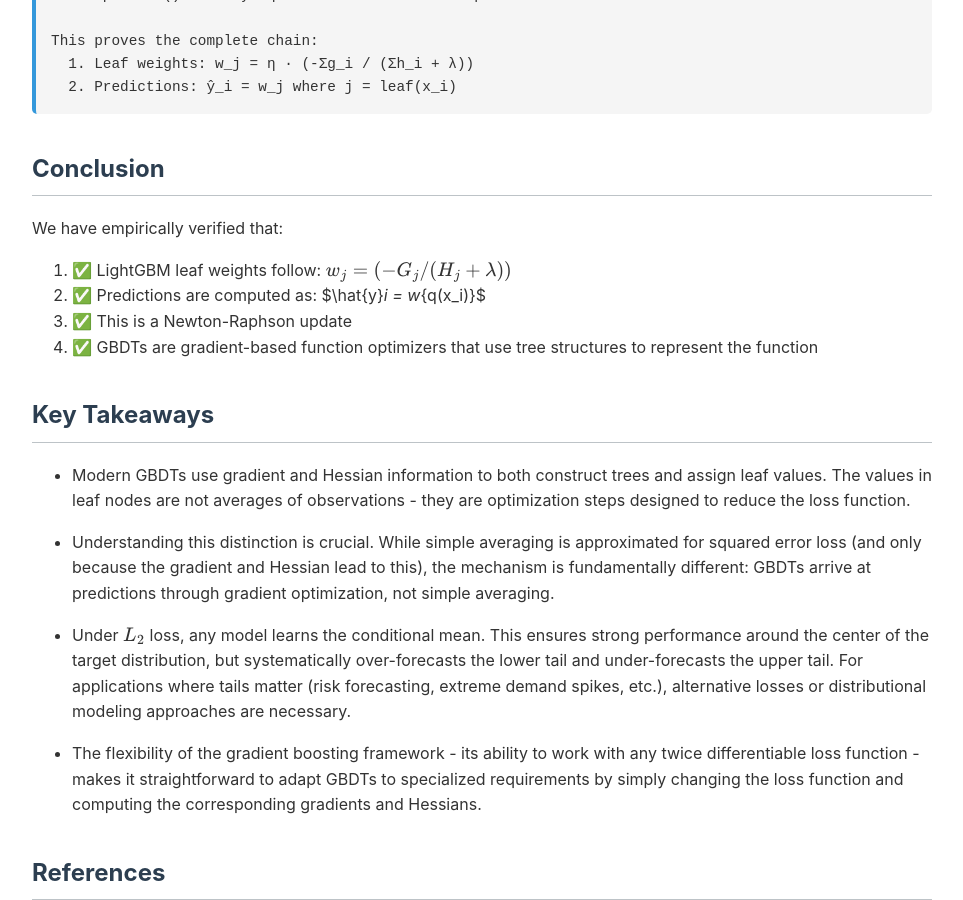
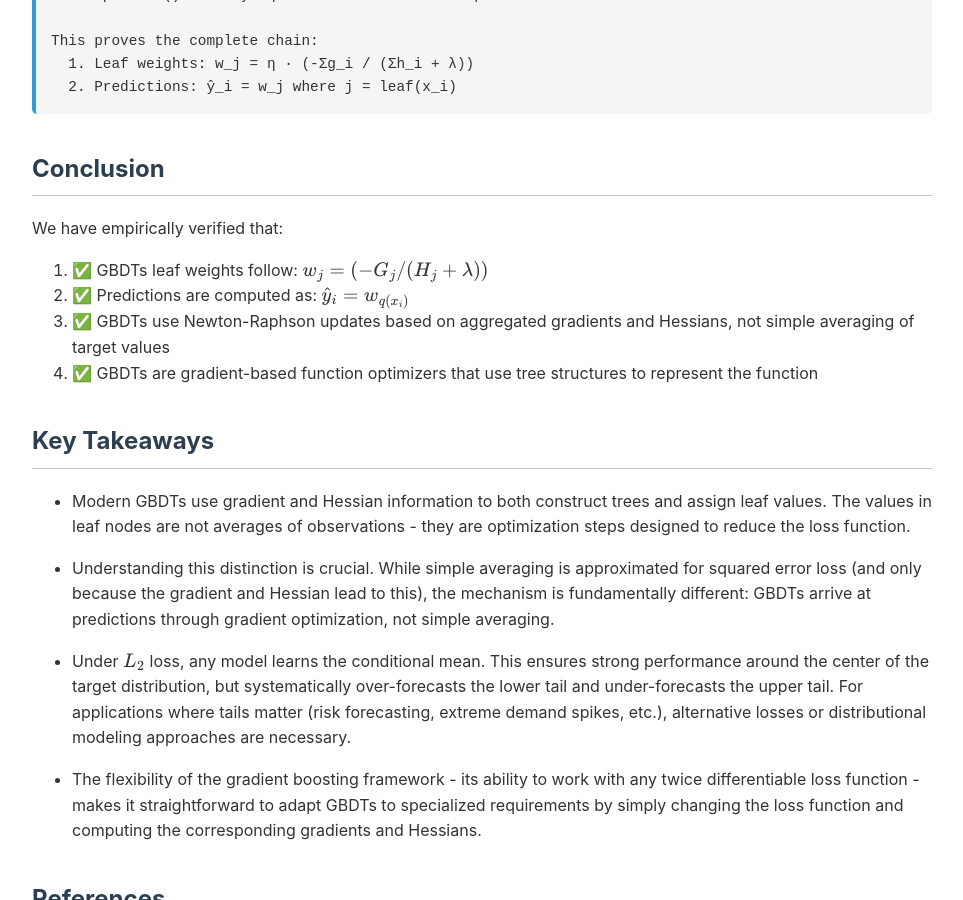
Before and after one commit to StatMixedML/gbdt-explained, a Jekyll site: the page built from index.md, in a window 1280 px wide and 900 px high, scrolled down 15223 px. Shown: the whole window, without its empty margins (158-1121 px from the left). Built offline with Jekyll 4.4.1, drawn with Linux system fonts in a browser that asks for light colours.

Commit message:
Fix formula

```diff
--- a/index.md
+++ b/index.md
@@ -595,9 +595,9 @@ This proves the complete chain:
 
 We have empirically verified that:
 
-1. ✅ LightGBM leaf weights follow: $w_j = (-G_j / (H_j + \lambda))$
-2. ✅ Predictions are computed as: $\hat{y}_i = w_{q(x_i)}$
-3. ✅ This is a Newton-Raphson update
+1. ✅ GBDTs leaf weights follow: $$w_j = (-G_j / (H_j + \lambda))$$
+2. ✅ Predictions are computed as: $$\hat{y}_i = w_{q(x_i)}$$
+3. ✅ GBDTs use Newton-Raphson updates based on aggregated gradients and Hessians, not simple averaging of target values
 4. ✅ GBDTs are gradient-based function optimizers that use tree structures to represent the function
 
 ## Key Takeaways
```
